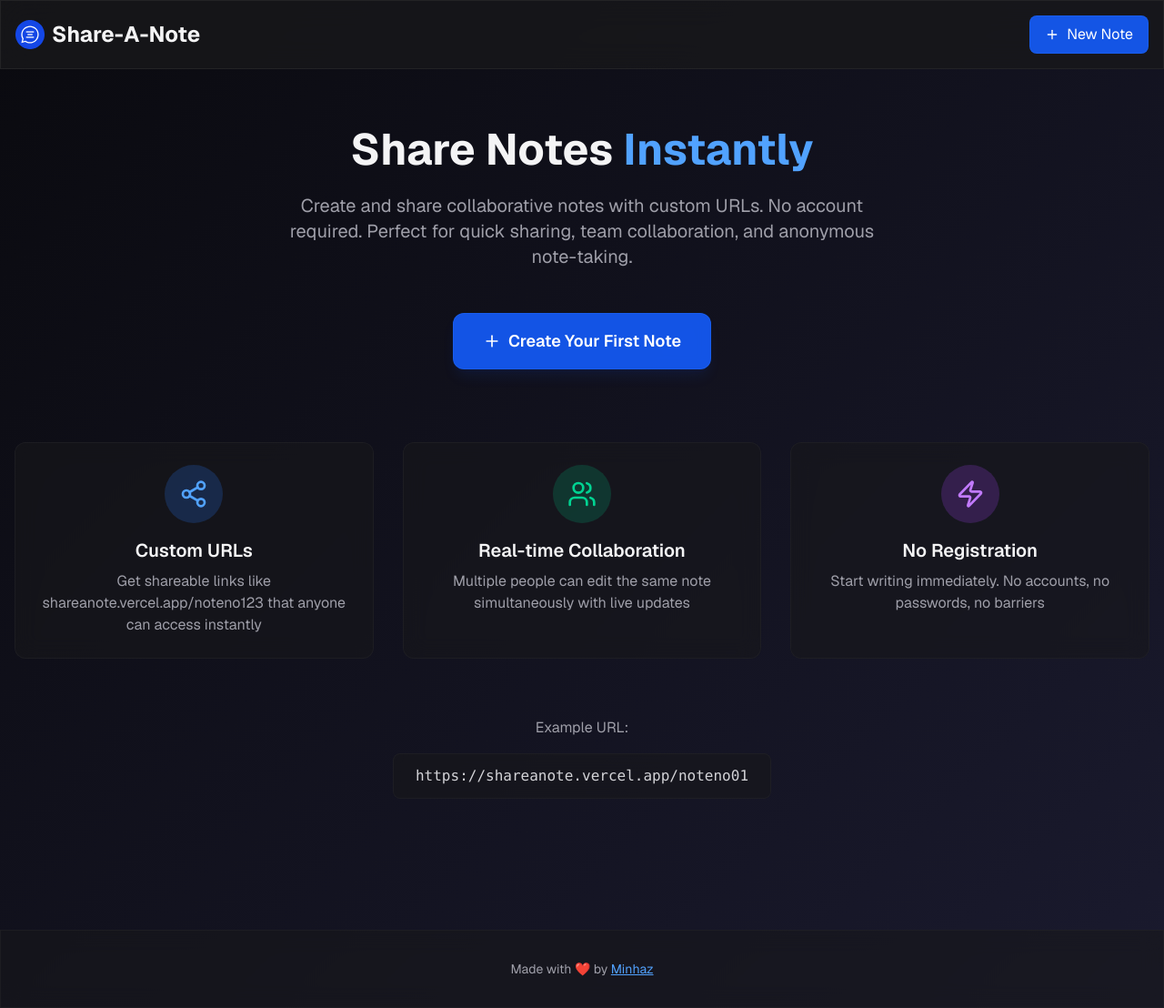
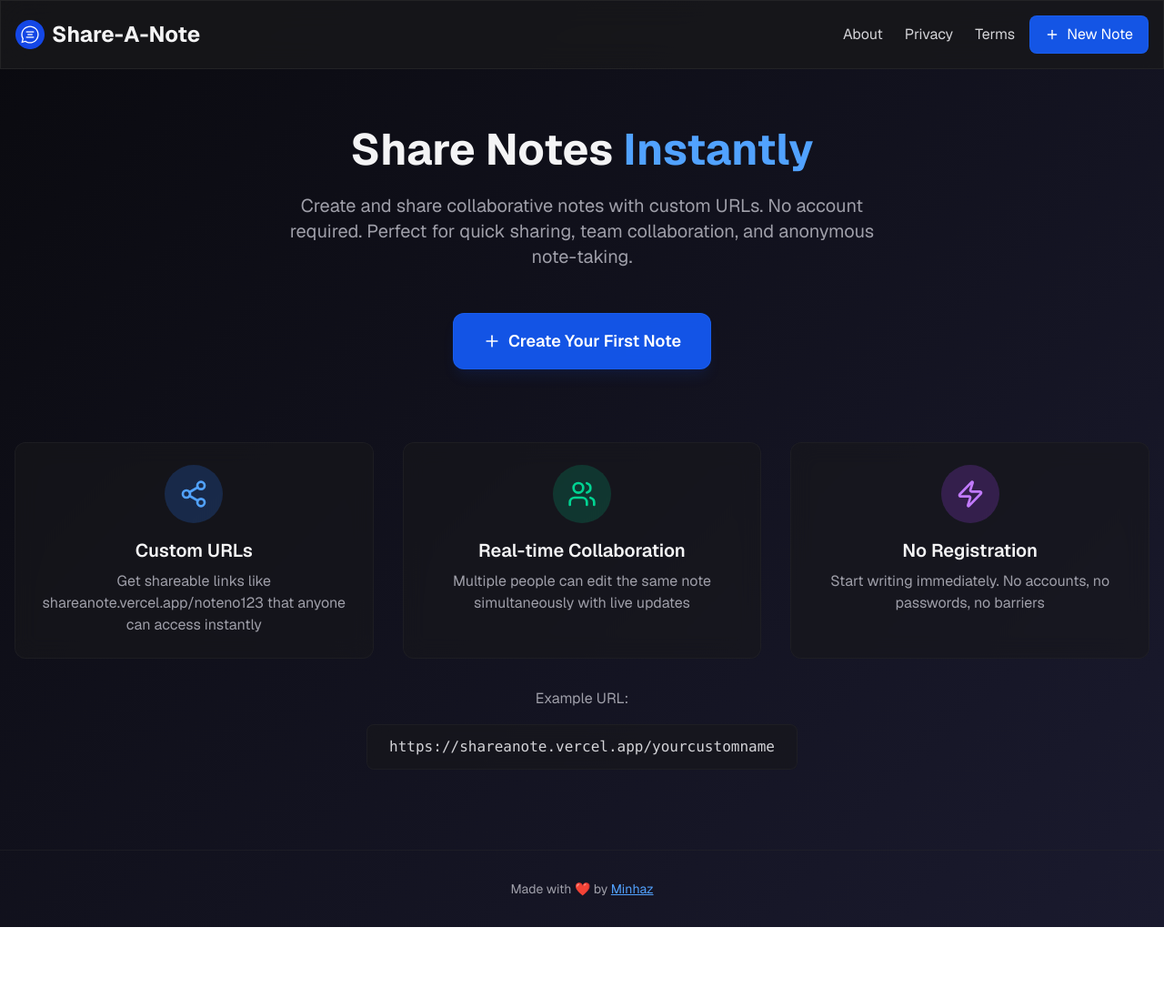
Before and after one commit to OkayAbedin/Share-A-Note, a Next.js app: page / in a window 1280 px wide. Shown: the whole page at 91% size. After the commit the page ends 1019 px from the top, so only its background shows below. Built offline with nearby package versions, Linux system fonts and the light colour scheme; no server answers.

Commit message:
feat: enhance navigation and footer with links and improved layout

```diff
--- a/src/app/[id]/page.tsx
+++ b/src/app/[id]/page.tsx
@@ -2,6 +2,7 @@
 
 import { useState, useEffect, useRef, useMemo, useCallback } from 'react';
 import { useParams, useRouter } from 'next/navigation';
+import Link from 'next/link';
 import { doc, onSnapshot, setDoc, serverTimestamp } from 'firebase/firestore';
 import { signInAnonymously, User } from 'firebase/auth';
 import { db, auth } from '@/lib/firebase';
@@ -733,13 +734,14 @@ export default function NotePage() {
       {/* Header */}
       <header className="glass-strong border-b border-zinc-800/50 sticky top-0 z-10">
         <div className="container mx-auto px-4 py-3">
-          <div className="flex items-center justify-between">
-            <div className="flex items-center space-x-4">
+          <div className="flex items-center justify-between">            <div className="flex items-center space-x-4">
               <div className="flex items-center space-x-2">
-                <img src="/apple-icon.svg" alt="Share-A-Note" className="h-6 w-6" />
-                <span className="text-lg font-semibold text-zinc-100">
-                  {noteId}
-                </span>
+                <Link href="/" className="flex items-center space-x-2 hover:opacity-80 transition-opacity">
+                  <img src="/apple-icon.svg" alt="Share-A-Note" className="h-6 w-6" />
+                  <span className="text-lg font-semibold text-zinc-100">
+                    {noteId}
+                  </span>
+                </Link>
               </div>
             </div>
 
--- a/src/app/page.tsx
+++ b/src/app/page.tsx
@@ -16,15 +16,28 @@ export default function Home() {
     router.push(`/${noteId}`);
   };
   return (
-    <div className="min-h-screen bg-gradient-dark">
-      {/* Header */}
+    <div className="min-h-screen bg-gradient-dark">      {/* Header */}
       <header className="border-b border-zinc-800/50 glass-strong">
         <div className="container mx-auto px-4 py-4">
           <div className="flex items-center justify-between">
-            <div className="flex items-center space-x-2">
+            <Link href="/" className="flex items-center space-x-2 hover:opacity-80 transition-opacity">
               <img src="/apple-icon.svg" alt="Share-A-Note" className="h-8 w-8" />
               <h1 className="text-2xl font-bold text-zinc-100">Share-A-Note</h1>
-            </div>
+            </Link>
+
+            <div className="flex items-center space-x-4">
+              <nav className="hidden md:flex items-center space-x-6">
+                <Link href="/about" className="text-zinc-300 hover:text-zinc-100 transition-colors">
+                  About
+                </Link>
+                <Link href="/privacy" className="text-zinc-300 hover:text-zinc-100 transition-colors">
+                  Privacy
+                </Link>
+                <Link href="/terms" className="text-zinc-300 hover:text-zinc-100 transition-colors">
+                  Terms
+                </Link>
+              </nav>
+
               <button
                 onClick={createNewNote}
                 disabled={isCreating}
@@ -33,6 +46,7 @@ export default function Home() {
                 <Plus className="h-4 w-4 mr-2" />
                 {isCreating ? 'Creating...' : 'New Note'}
               </button>
+            </div>
           </div>
         </div>
       </header>
@@ -95,21 +109,30 @@ export default function Home() {
               Start writing immediately. No accounts, no passwords, no barriers
             </p>
           </div>
-        </div>
-
-        {/* Demo URL Example */}
-        <div className="mt-16 text-center">
+        </div>        {/* Demo URL Example */}
+        <div className="mt-8 text-center">
           <p className="text-zinc-400 mb-4">Example URL:</p>
           <div className="inline-block glass px-6 py-3 rounded-lg font-mono text-zinc-300">
-            https://shareanote.vercel.app/noteno01
+            https://shareanote.vercel.app/yourcustomname
           </div>
         </div>
-      </main>
-
-      {/* Footer */}
-      <footer className="border-t border-zinc-800/50 glass mt-20">
+      </main>      {/* Footer */}
+      <footer className="border-t border-zinc-800/50 mt-6">
         <div className="container mx-auto px-4 py-8">
           <div className="text-center text-zinc-400">
+            <div className="flex flex-col md:flex-row items-center justify-center space-y-4 md:space-y-0 md:space-x-8">
+              <nav className="flex items-center space-x-6 md:hidden">
+                <Link href="/about" className="text-zinc-400 hover:text-zinc-300 transition-colors">
+                  About
+                </Link>
+                <Link href="/privacy" className="text-zinc-400 hover:text-zinc-300 transition-colors">
+                  Privacy
+                </Link>
+                <Link href="/terms" className="text-zinc-400 hover:text-zinc-300 transition-colors">
+                  Terms
+                </Link>
+              </nav>
+
               <p className="text-sm">
                 Made with <span className="text-red-400">❤️</span> by{' '}
                 <a
@@ -123,6 +146,7 @@ export default function Home() {
               </p>
             </div>
           </div>
+        </div>
       </footer>
     </div>
   );
```
Lines whose indentation alone changed are shown as unchanged.
